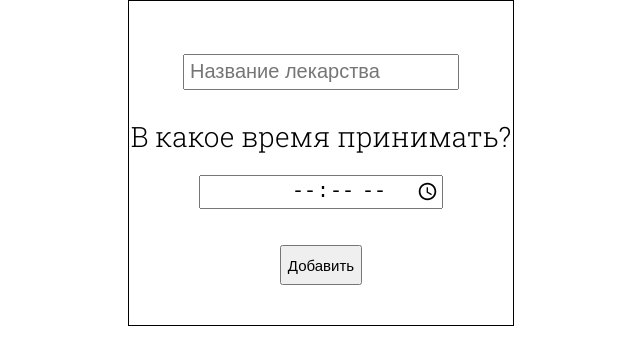
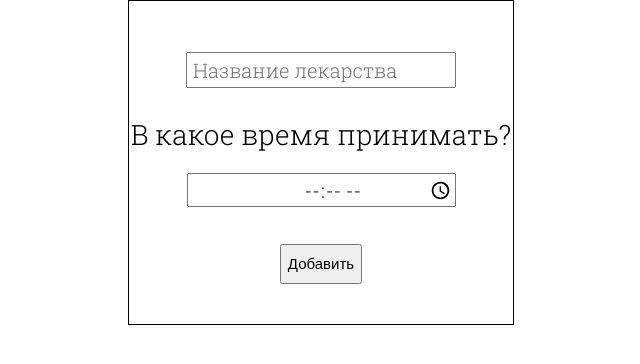
Before and after one commit to KonstantinTur/MedicineReminderTest, a React app: page / in a window 1280 px wide. Shown: the whole page, without its empty margins (319-959 px from the left). Built offline with nearby package versions, Linux system fonts and the light colour scheme.

Commit message:
Minor changes

```diff
--- a/src/css/AddMedicineItem.css
+++ b/src/css/AddMedicineItem.css
@@ -16,6 +16,7 @@
   min-width: 150px;
   min-height: 30px;
   font-size: 20px;
+  font-family: "Roboto Slab", serif;
 }
 
 .AddItem {
@@ -28,7 +29,7 @@
 #MedicineTime {
   margin: 20px 0 5px 0;
   width: 150px;
-  padding-left: 90px;
+  padding-left: 115px;
 }
 
 #MedicineName {
--- a/src/css/MedicineItem.css
+++ b/src/css/MedicineItem.css
@@ -9,6 +9,7 @@
   min-height: 30px;
   display: flex;
   align-items: center;
+  font-family: "Roboto Slab", serif;
 }
 
 .ItemDate {
```
